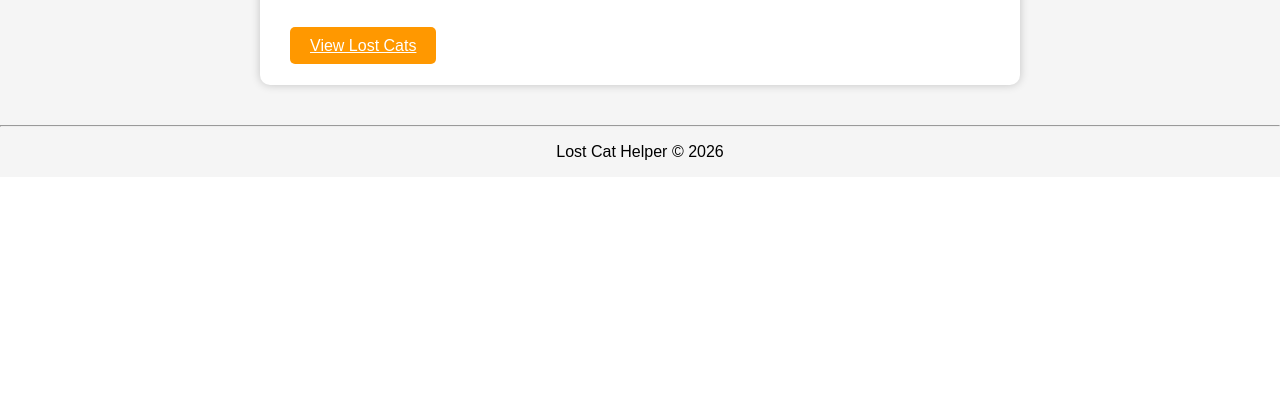
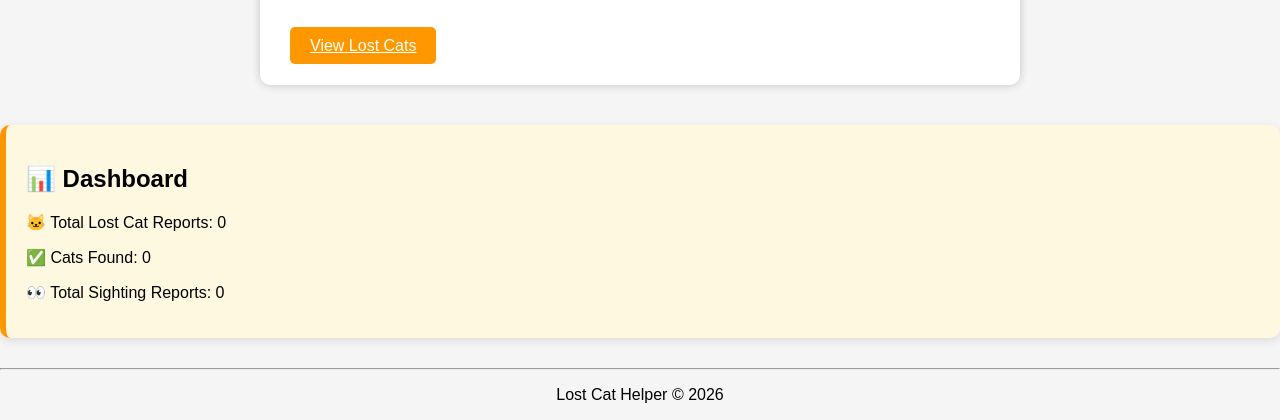
Before and after one commit to reneeliang6-lab/LostCatHelper, a Flask app: page / in a window 1280 px wide. Shown: the part 859-1279 px from the top of the page. Before the commit the page ends 1019 px from the top, so only its background shows below. Run offline with Flask 3, Linux system fonts and the light colour scheme; data that the repository does not hold is empty.

Commit message:
update index html for dashboard

```diff
--- a/templates/index.html
+++ b/templates/index.html
@@ -52,6 +52,18 @@
 
 </div>
 
+<div class="dashboard">
+
+    <h2>📊 Dashboard</h2>
+
+    <p>🐱 Total Lost Cat Reports: {{ total_cats }}</p>
+
+    <p>✅ Cats Found: {{ found_cats }}</p>
+
+    <p>👀 Total Sighting Reports: {{ total_sightings }}</p>
+
+</div>
+
 <hr>
 
 <p style="text-align:center;">
```
